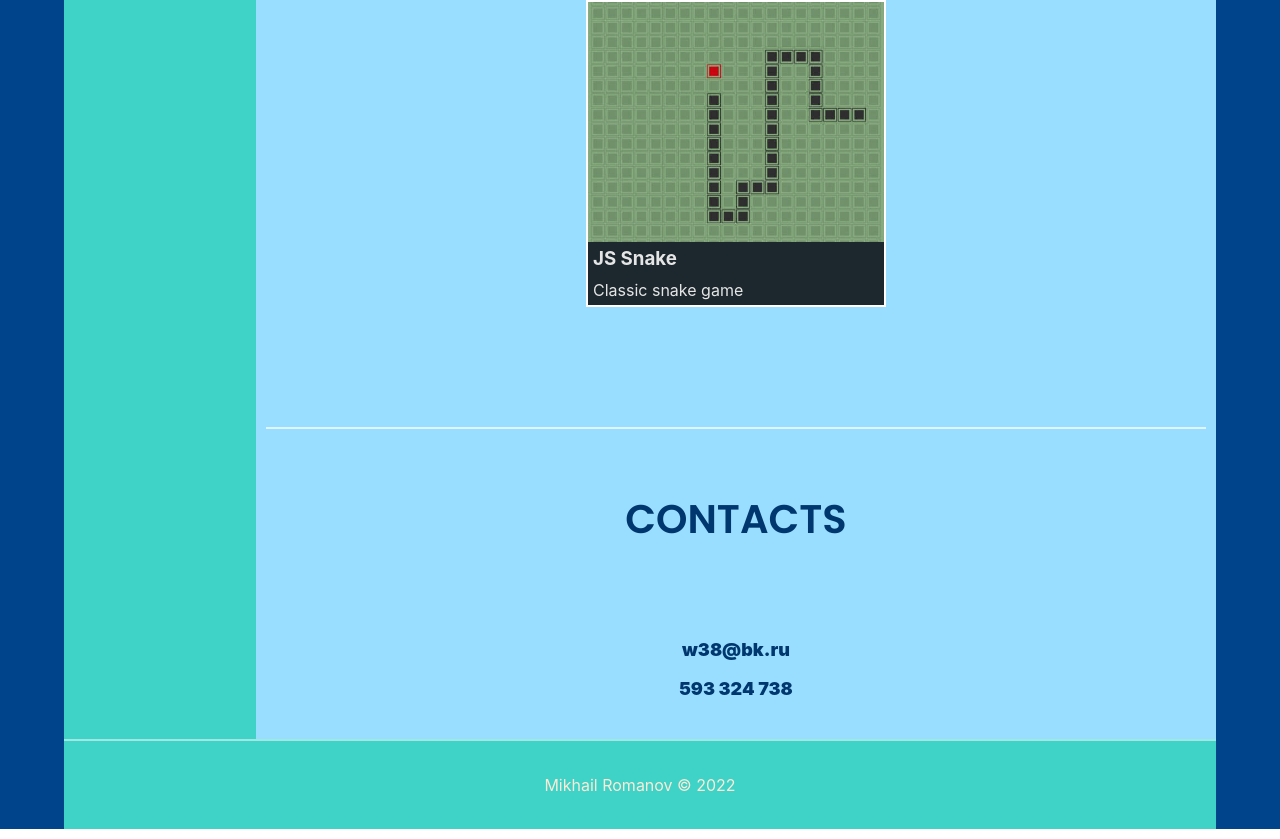
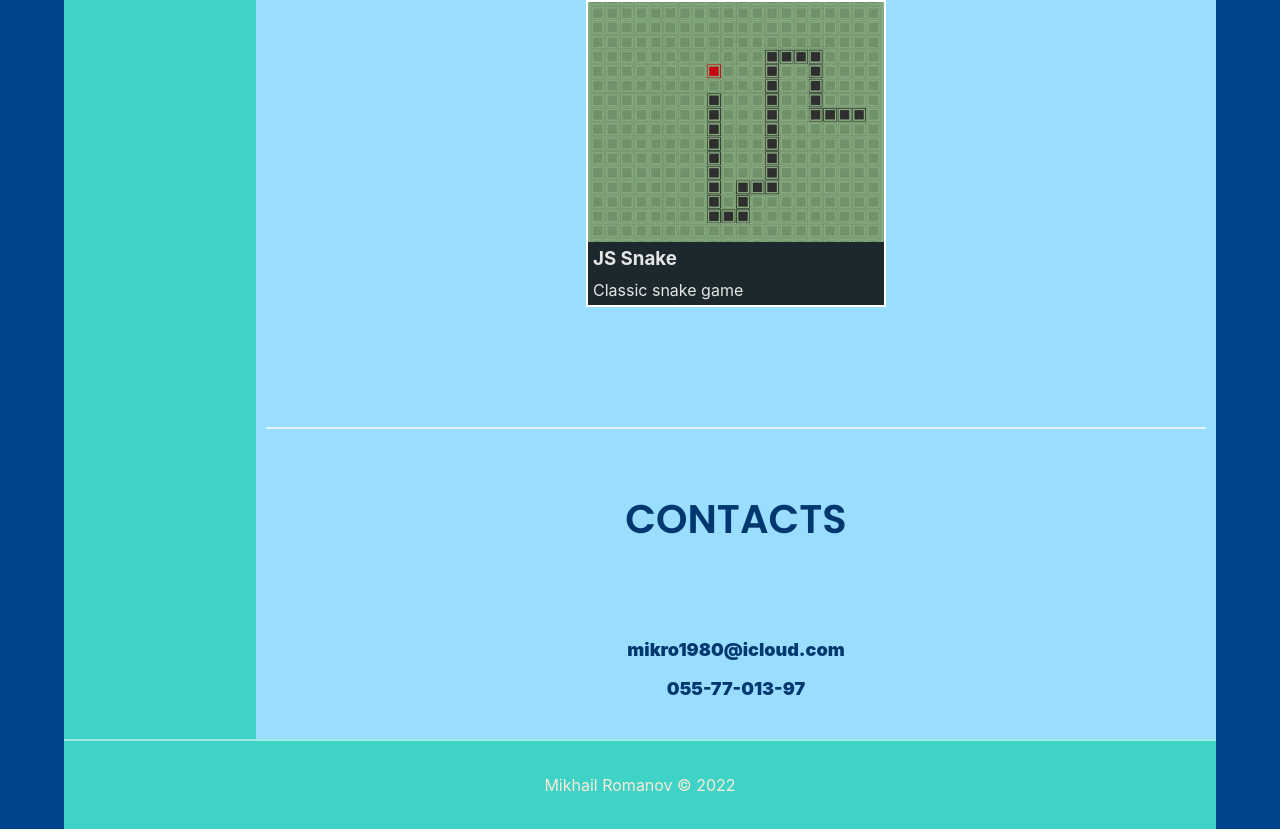
Before and after one commit to Mikro888/Portfolio, a React (Create React App) app: page / in a window 1280 px wide. Shown: the part 2326-3165 px from the top of the page. Built offline with nearby package versions, Linux system fonts and the light colour scheme.

Commit message:
Update Contacts.tsx

```diff
--- a/src/components/Contacts.tsx
+++ b/src/components/Contacts.tsx
@@ -7,8 +7,8 @@ const Contacts=()=> {
         <div className={classes.contacts} id="contacts">
 <h2>Contacts</h2>
             <div className={classes.contacts}>
-                <p>w38@bk.ru</p>
-                <p>593 324 738</p>
+                <p>mikro1980@icloud.com</p>
+                <p>055-77-013-97</p>
             </div>
 
         </div>
```
